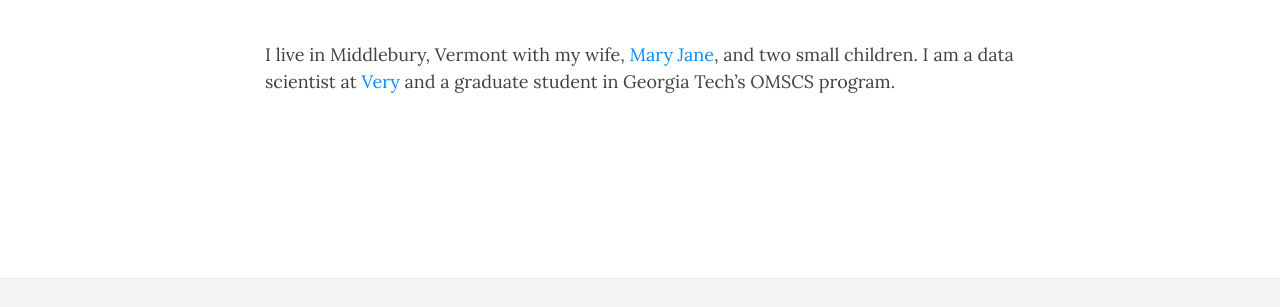
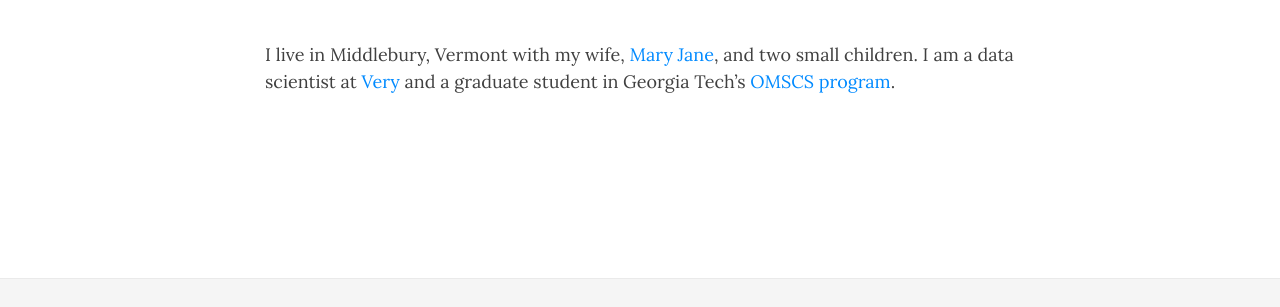
Before and after one commit to mjs2600/mjs2600.github.io, a plain HTML site: page page/about/index.html in a window 1280 px wide. Shown: the part 288-595 px from the top of the page. Drawn offline with nearby package versions, Linux system fonts and the light colour scheme; some packages are replaced by stand-ins of ours; a script that the page names is missing.

Commit message:
rebuilding site Sat Jun 24 20:54:14 EDT 2017

```diff
--- a/page/about/index.html
+++ b/page/about/index.html
@@ -178,7 +178,7 @@ ga('send', 'pageview');
     <div class="col-lg-8 col-lg-offset-2 col-md-10 col-md-offset-1">
       <article role="main" class="blog-post">
         <p>I live in Middlebury, Vermont with my wife, <a href="http://www.middlebury.edu/academics/chem/faculty/node/539926">Mary Jane</a>, and two small children.
-I am a data scientist at <a href="https://verypossible.com/">Very</a> and a graduate student in Georgia Tech&rsquo;s OMSCS program.</p>
+I am a data scientist at <a href="https://verypossible.com/">Very</a> and a graduate student in Georgia Tech&rsquo;s <a href="http://www.omscs.gatech.edu/">OMSCS program</a>.</p>
 
       </article>
 
```
Also changed, not shown: page/index.html (+1 -1 lines).
